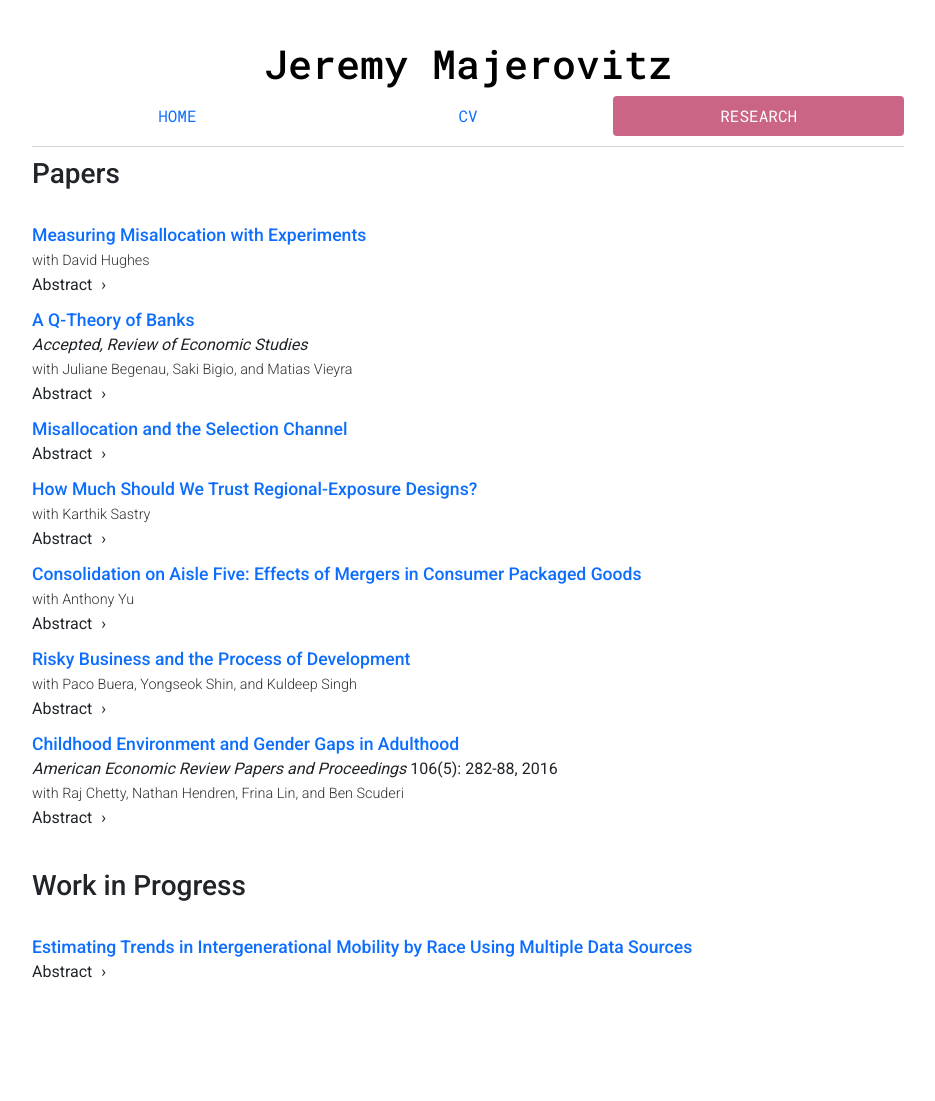
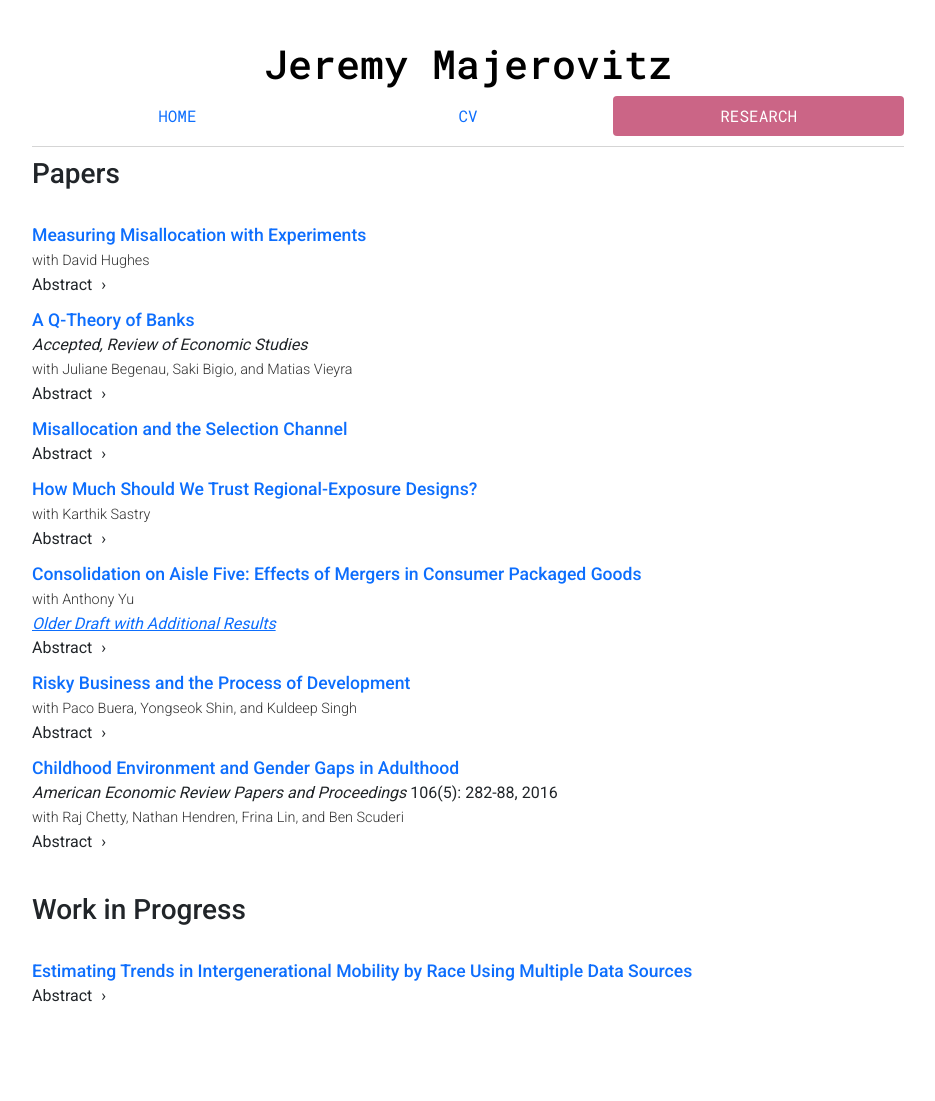
Before and after one commit to jmajic/jmajic.github.io, a Jekyll site: the page built from research/index.html, in a window 1280 px wide. Shown: the whole page, without its empty margins (172-1107 px from the left). Built offline with Jekyll 4.4.1, drawn with Linux system fonts in a browser that asks for light colours; before the commit the page ends 1077 px from its top, so only the background shows below that.

Commit message:
Update Merger Effects Paper and Add Extra Link to Older Draft

```diff
--- a/research/index.html
+++ b/research/index.html
@@ -59,8 +59,9 @@
 </div>
 
 <div class="researchpaper">
-<h5><a href="https://papers.ssrn.com/sol3/papers.cfm?abstract_id=3942967">Consolidation on Aisle Five: Effects of Mergers in Consumer Packaged Goods</a></h5>
+<h5><a href="MajerovitzYu_MergersShort_Draft-combined.pdf">Consolidation on Aisle Five: Effects of Mergers in Consumer Packaged Goods</a></h5>
 <p><span class="coauthor">with Anthony Yu</span></p>
+<p><em><a href="https://papers.ssrn.com/sol3/papers.cfm?abstract_id=3942967">Older Draft with Additional Results</a></em></p>
 <details>
 <summary>Abstract</summary>
 <abstract>
```
